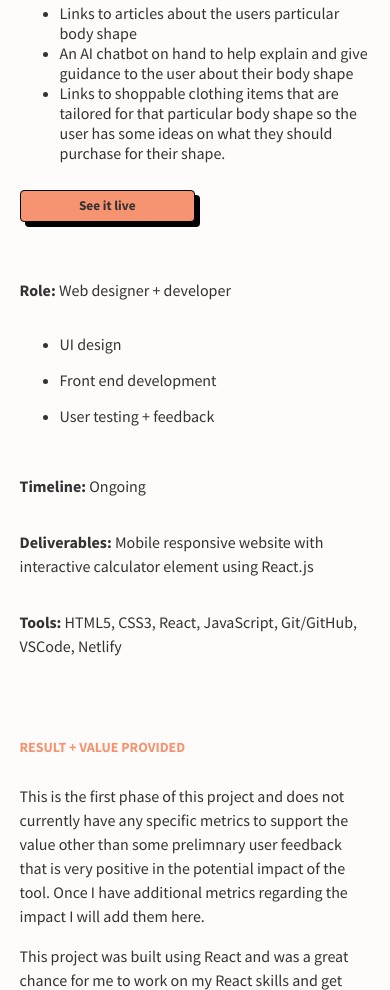
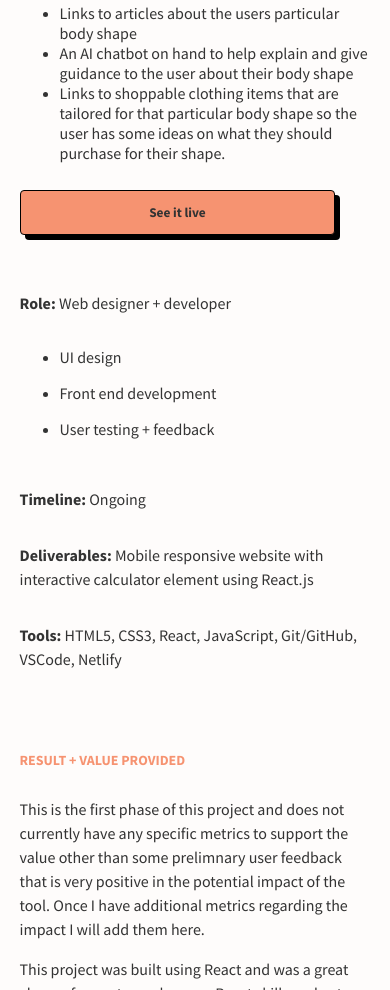
Before and after one commit to Rae1821/portfolio-v4, a plain HTML site: page project-body-calc.html in a window 390 px wide. Shown: the part 1218-2208 px from the top of the page. Drawn offline with nearby package versions, Linux system fonts and the light colour scheme.

Commit message:
Increased size of 'see it live button' on project pages for mobile view

```diff
--- a/css/main.css
+++ b/css/main.css
@@ -1136,14 +1136,14 @@ footer > p {
 button.live-link {
     background-color: var(--clr-orange);
     border: 1px solid black;
-    padding: .5em 1em;
+    padding: 1em 1em;
     border-radius: 4px;
     font-family: var(--ff-sans);
     font-weight: 700;
     color: var(--clr-dark);
     box-shadow: 5px 5px black;
     margin: .8em 0 3em;
-    width: 50%;
+    width: 90%;
 }
 
 button.live-link:hover {
@@ -1199,6 +1199,7 @@ button.live-link > a {
     button.live-link {
         width: 80%;
         margin-bottom: 2em;
+        padding: .5em 1em;
     }
 
     .results-section {
```
